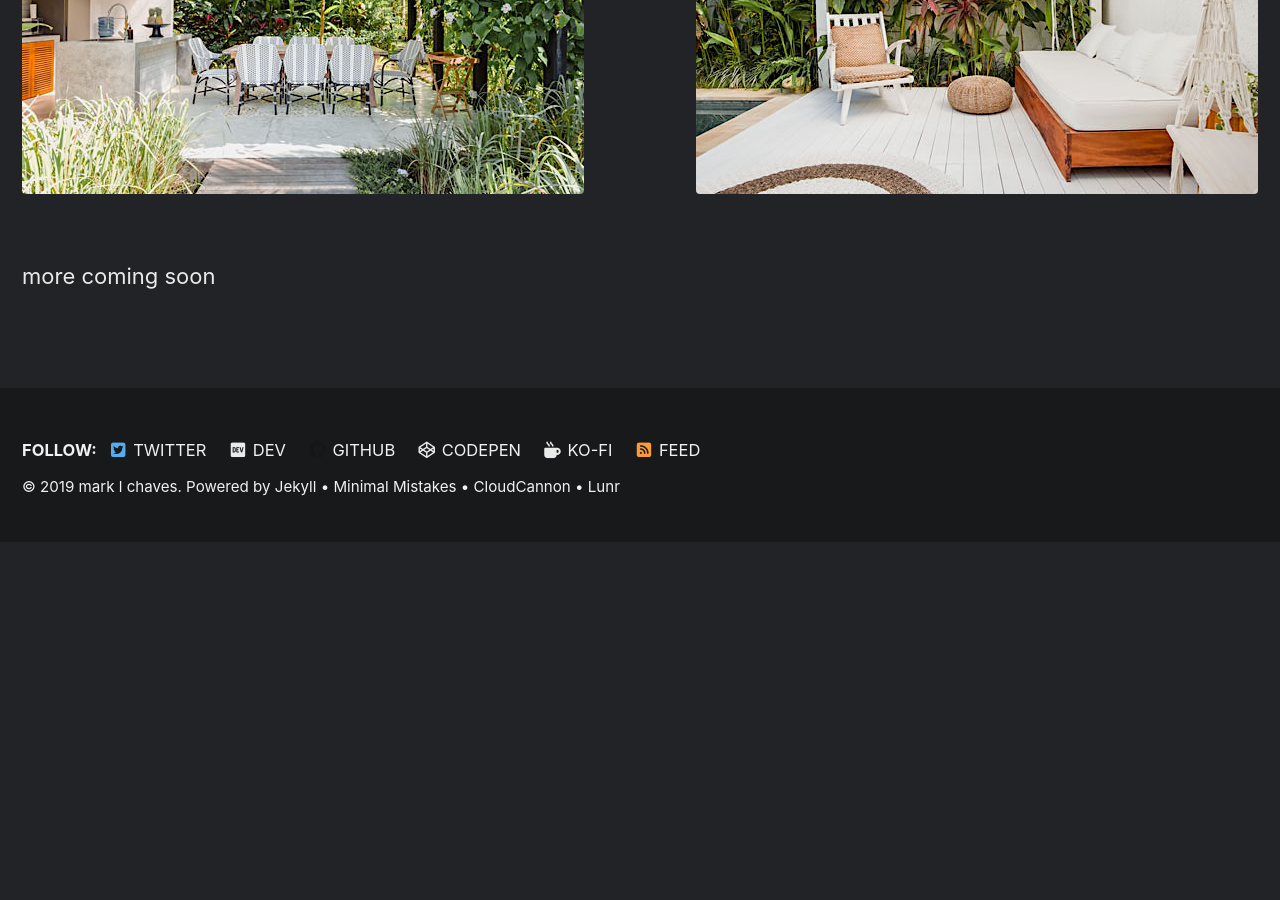
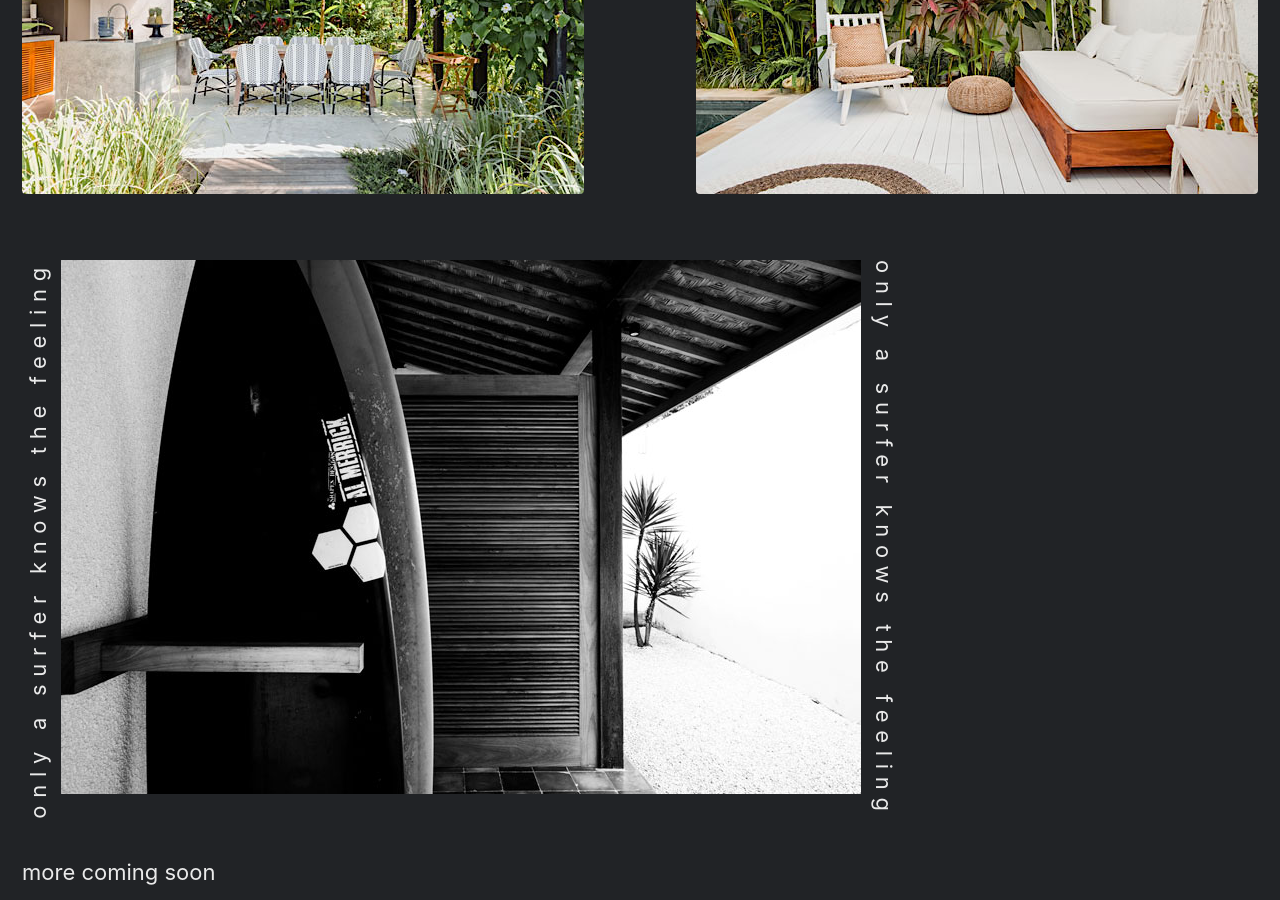
Before and after one commit to marklchaves/caughtmyeye, a Jekyll site: the page built from _photography/interior.md, in a window 1280 px wide and 900 px high, scrolled down 10310 px. Built offline with Jekyll 4.4.1, drawn with Linux system fonts in a browser that asks for light colours; cached includes are drawn as plain includes; nearby versions of some CDN libraries; before the commit the page ends 10852 px from its top, so only the background shows below that.

Commit message:
Surfer knows

```diff
--- a/_photography/interior.md
+++ b/_photography/interior.md
@@ -78,6 +78,9 @@ gallery10:
     image_path: /assets/images/interior/airbnb-villa-mar-20045667-overview-common-562w.jpg
     alt: "Private Villa for Airbnb Plus. Interior Photography - mark l chaves freelance photographer Bali"
     title: "Private Villa for Airbnb Plus"
+feature_row2:
+  - image_path: /assets/images/interior/pascale-seaside-villa-overview-exterior-ZB5gnhz-800w.jpg
+    alt: "Interior photography by freelance writer mark l chaves"
 ---
 {% include gallery id="gallery1" %}
 
@@ -101,4 +104,8 @@ gallery10:
 
 {% include gallery id="gallery10" %}
 
+<span class="bottoms-up">only a surfer knows the feeling</span>
+<img src="/assets/images/interior/pascale-seaside-villa-overview-exterior-ZB5gnhz-800w.jpg" style="vertical-align:top;">
+<span class="vert-me">only a surfer knows the feeling</span>
+
 more coming soon
--- a/_sass/minimal-mistakes/skins/_mlc.scss
+++ b/_sass/minimal-mistakes/skins/_mlc.scss
@@ -81,3 +81,25 @@ h1 {
     break-inside: avoid;
   }
 }
+
+/* Vertical Text */
+
+/* Top to bottom. */
+.vert-me {
+  writing-mode: vertical-rl;
+  text-orientation: sideways;
+  letter-spacing: .35rem;
+}
+
+/* Bottom to top. */
+.bottoms-up {
+  writing-mode: tb-rl;
+  transform: rotate(-180deg);
+  letter-spacing: .35rem;
+}
+
+@media all and (max-width: 767.990px) {
+  .vert-me, .bottoms-up {
+    display: none;
+  }
+}
```
